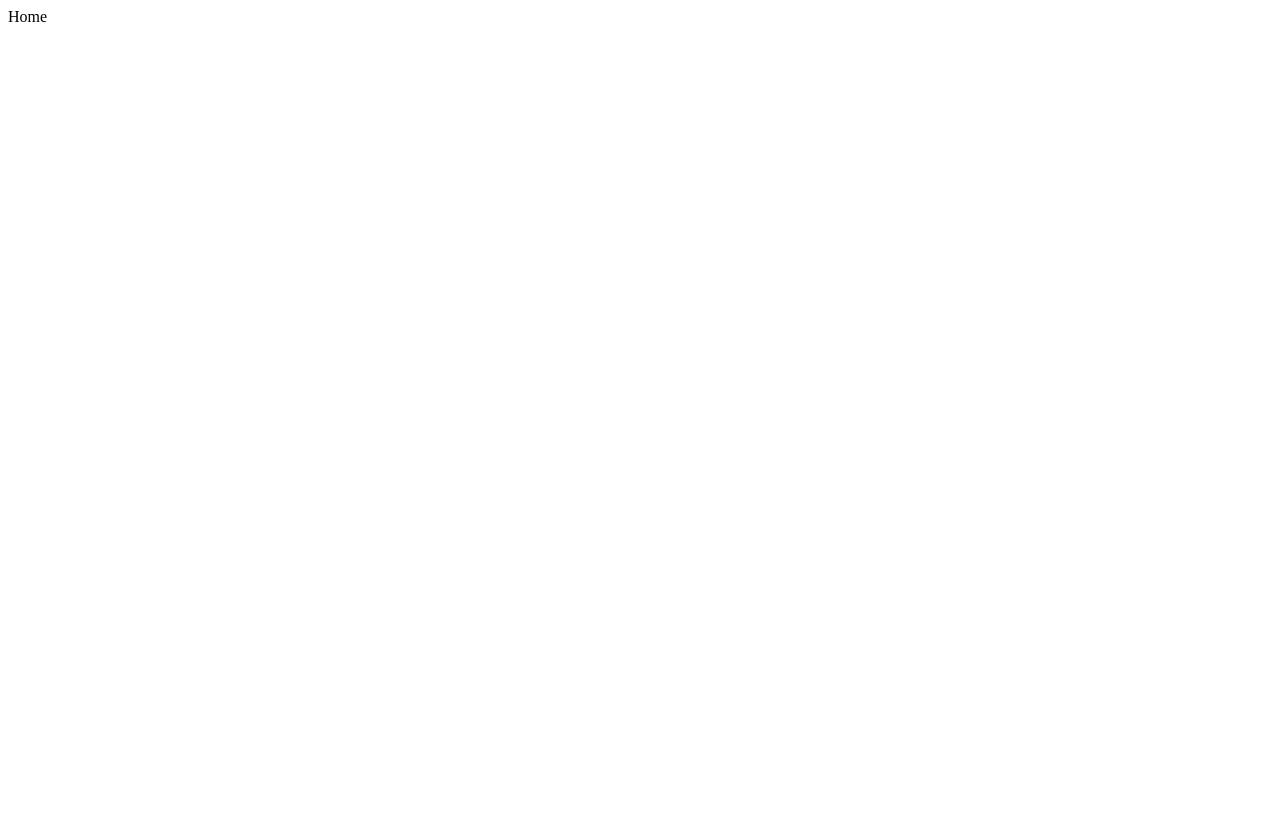
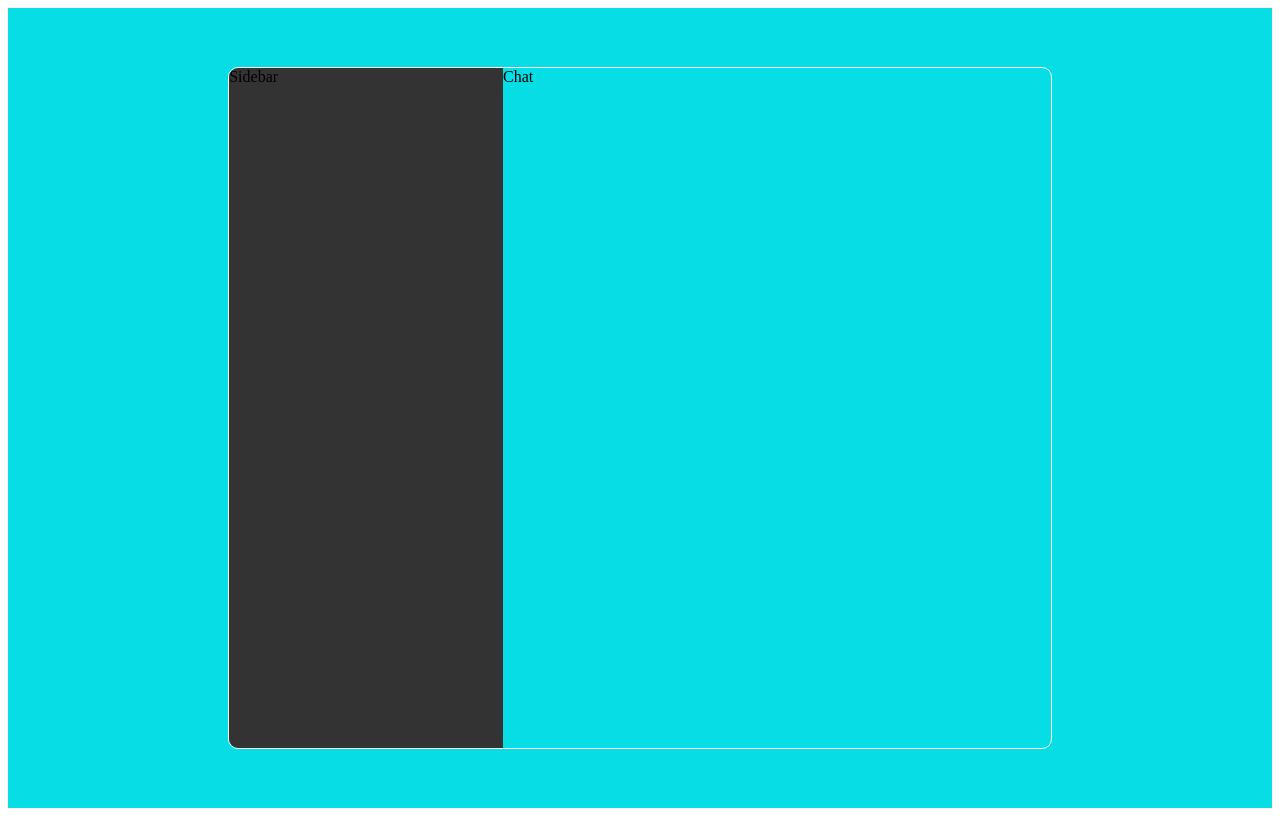
Before and after one commit to RosenGeorgievvv/React-blog-system, a React (Vite) app: page / in a window 1280 px wide. Built offline with nearby package versions, Linux system fonts and the light colour scheme.

Commit message:
Home page structure

```diff
--- a/src/components/Chat.jsx
+++ b/src/components/Chat.jsx
@@ -0,0 +1,9 @@
+import React from 'react'
+
+const Chat = () => {
+  return (
+    <div className='chat'>Chat</div>
+  )
+}
+
+export default Chat
--- a/src/components/Sidebar.jsx
+++ b/src/components/Sidebar.jsx
@@ -0,0 +1,9 @@
+import React from 'react'
+
+const Sidebar = () => {
+  return (
+    <div className='sidebar'>Sidebar</div>
+  )
+}
+
+export default Sidebar
--- a/src/pages/Home.jsx
+++ b/src/pages/Home.jsx
@@ -1,8 +1,15 @@
 import React from 'react'
+import Sidebar from '../components/Sidebar'
+import Chat from '../components/Chat'
 
 const Home = () => {
   return (
-    <div>Home</div>
+    <div className='home'>
+      <div className='container'>
+        <Sidebar />
+        <Chat />
+      </div>
+    </div>
   )
 }
 
--- a/src/styles.scss
+++ b/src/styles.scss
@@ -48,22 +48,47 @@
         padding: 10px;
         font-size: 15px;
       }
-      label{
+      label {
         display: flex;
         align-items: center;
         gap: 10px;
         color: #333;
         font-size: 12px;
         cursor: pointer;
-        img{
-            width: 32px;
+        img {
+          width: 32px;
         }
       }
     }
-    p{
-        color: #5d5b8d;
-        margin-top: 10px;
-        font-size: 12px;
+    p {
+      color: #5d5b8d;
+      margin-top: 10px;
+      font-size: 12px;
     }
   }
 }
+
+.home {
+  background-color: rgb(6, 221, 228);
+  height: 100vh;
+  display: flex;
+  align-items: center;
+  justify-content: center;
+
+  .container {
+    border: 1px solid white;
+    border-radius: 10px;
+    width: 65%;
+    height: 85%;
+    display: flex;
+    overflow: hidden;
+
+    .sidebar {
+      flex: 1;
+      background-color: #333;
+    }
+    .chat {
+      flex: 2;
+    }
+  }
+}
```
Also changed, not shown: src/components/Chats.jsx (+9 -0 lines), src/components/Input.jsx (+9 -0 lines), src/components/Message.jsx (+9 -0 lines), src/components/Navbar.jsx (+9 -0 lines), src/components/Search.jsx (+9 -0 lines).
